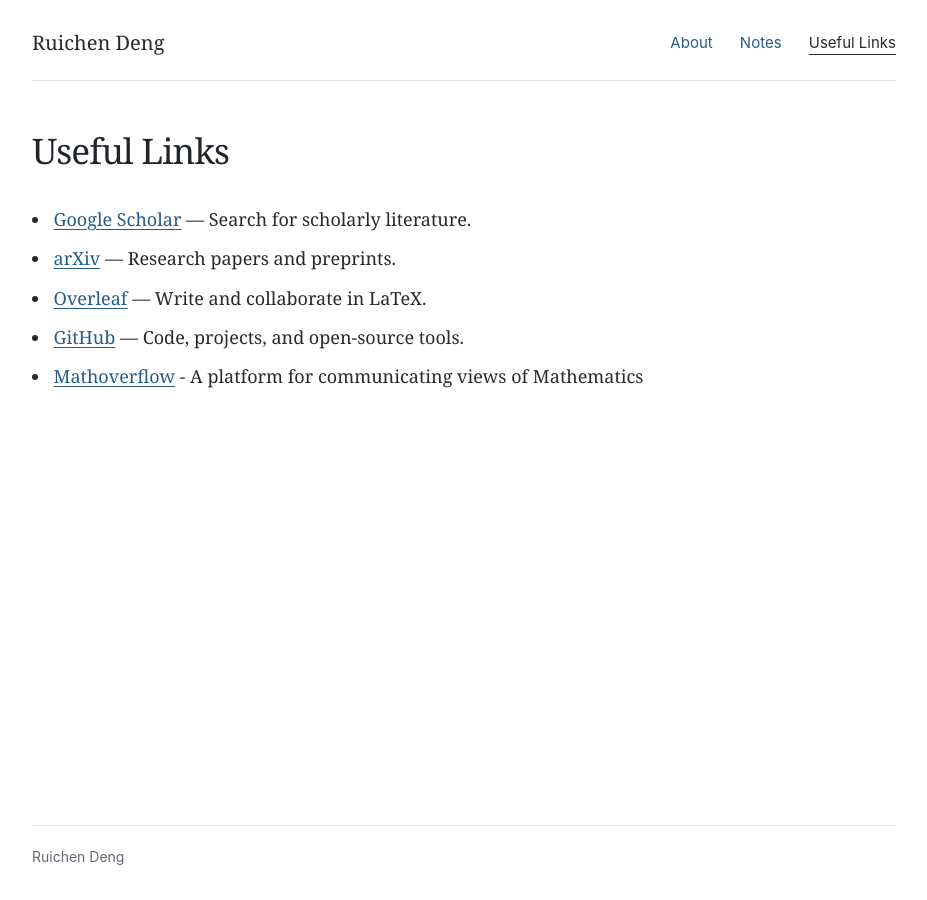
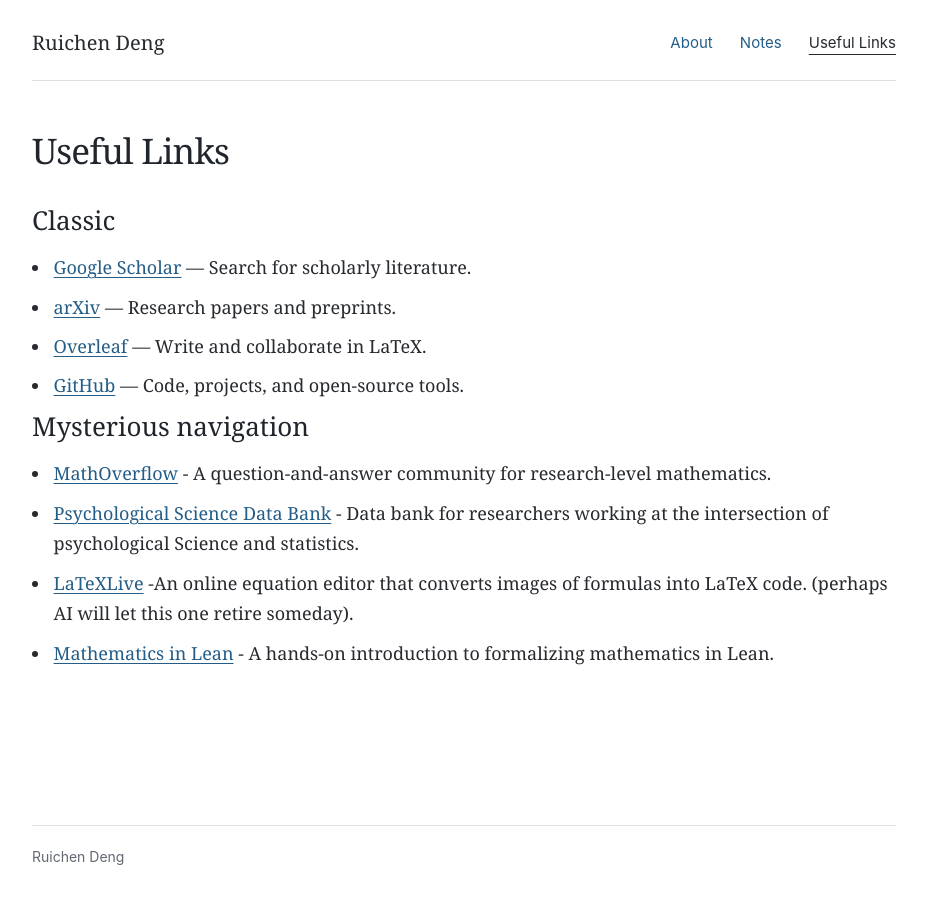
Before and after one commit to Ruichen-Deng-2311274/rcDeng.github.io, a Jekyll site: the page built from links.html, in a window 1280 px wide. Shown: the whole page, without its empty margins (176-1103 px from the left). Built offline with Jekyll 4.4.1, drawn with Linux system fonts in a browser that asks for light colours.

Commit message:
Update links.md

```diff
--- a/content/links.md
+++ b/content/links.md
@@ -1,5 +1,12 @@
+## Classic
+
 - [Google Scholar](https://scholar.google.com/) — Search for scholarly literature.
 - [arXiv](https://arxiv.org/) — Research papers and preprints.
 - [Overleaf](https://www.overleaf.com/) — Write and collaborate in LaTeX.
 - [GitHub](https://github.com/) — Code, projects, and open-source tools.
-- [Mathoverflow](https://mathoverflow.net) - A platform for communicating views of Mathematics
+
+## Mysterious navigation
+- [MathOverflow](https://mathoverflow.net) - A question-and-answer community for research-level mathematics.
+- [Psychological Science Data Bank](https://www.scidb.cn/psych) - Data bank for researchers working at the intersection of psychological Science and statistics.
+- [LaTeXLive](https://www.latexlive.com) -An online equation editor that converts images of formulas into LaTeX code. (perhaps AI will let this one retire someday).
+- [Mathematics in Lean](https://leanprover-community.github.io/mathematics_in_lean/) - A hands-on introduction to formalizing mathematics in Lean.
```
